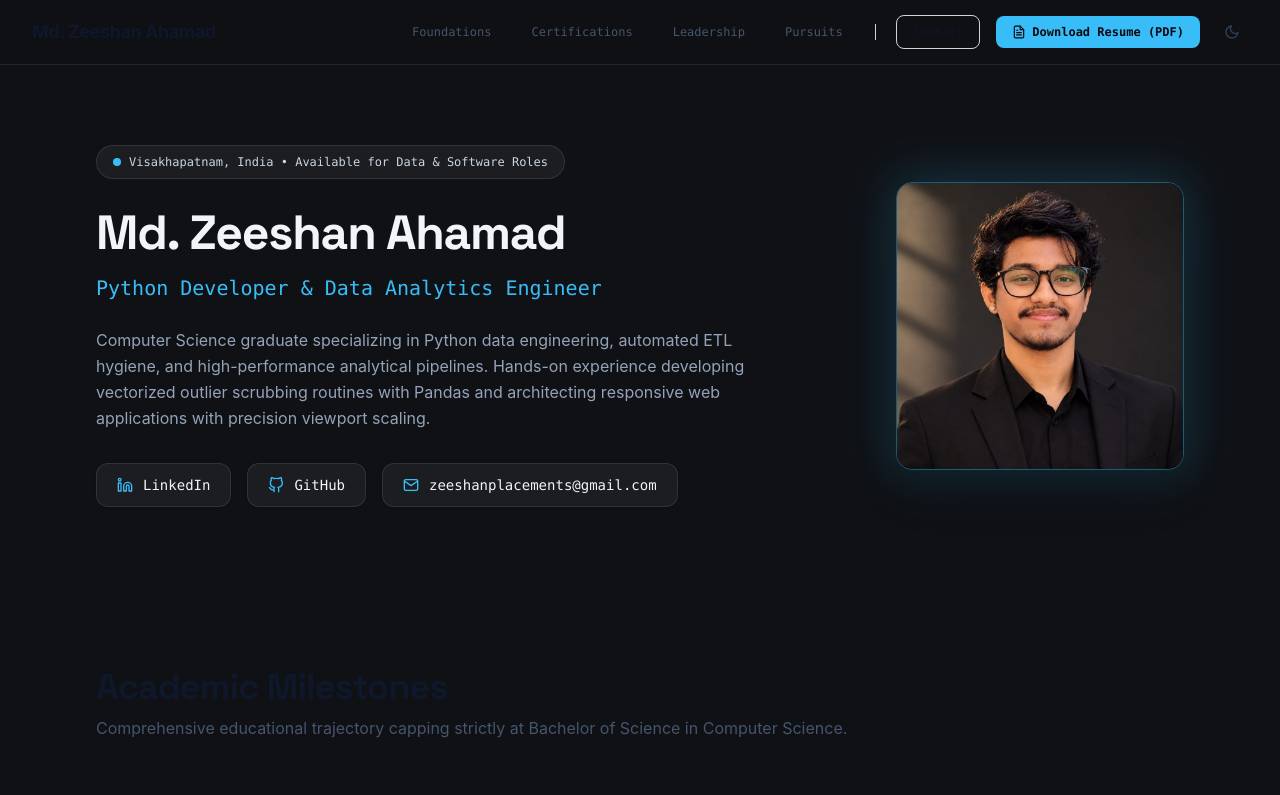
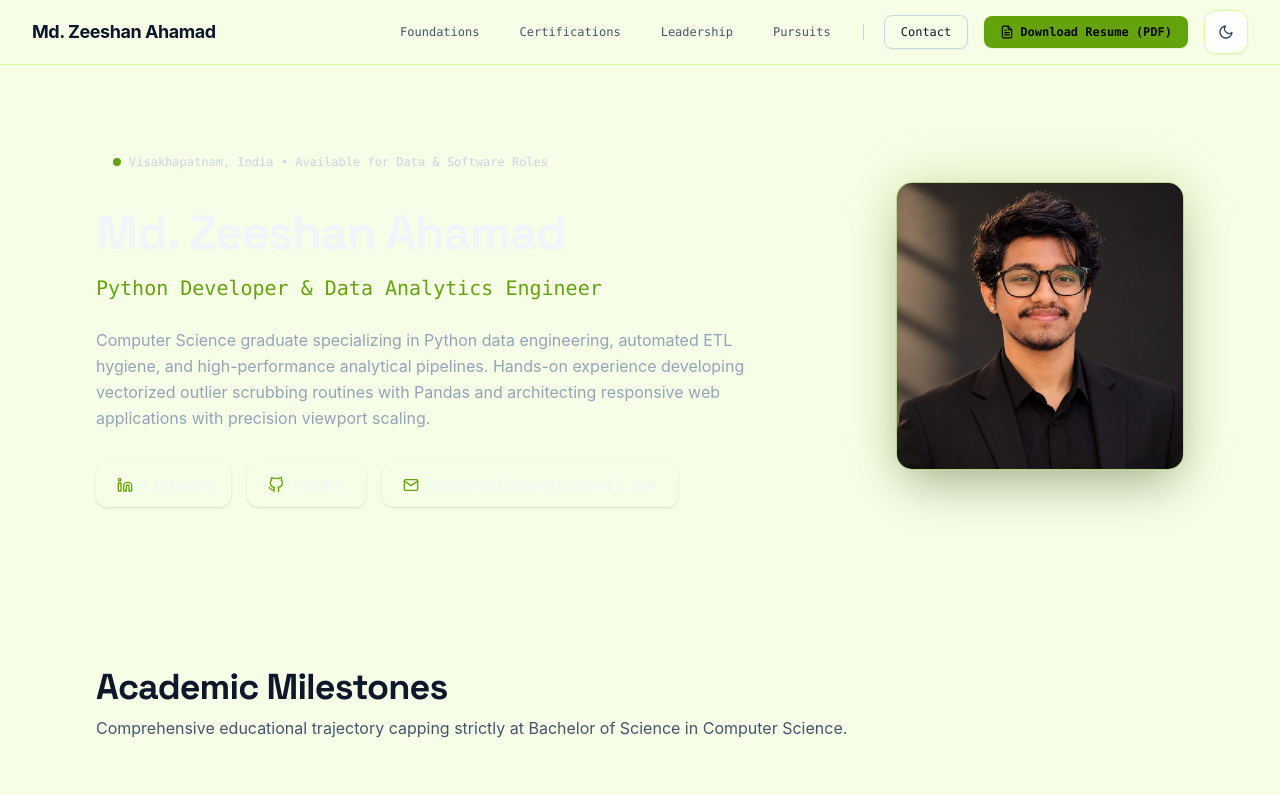
Before and after one commit to Shan-ahamad-3/portfolio, a React (Vite) app: page / in a window 1280 px wide. Shown: the top 795 px of the page. Built offline with nearby package versions, Linux system fonts and the light colour scheme.

Commit message:
fix: separate light-dark mode from palette architecture, fix pursuits button overlap, and sync favicon

```diff
--- a/index.html
+++ b/index.html
@@ -3,7 +3,7 @@
 
 <head>
   <meta charset="UTF-8" />
-  <link rel="icon" type="image/svg+xml" href="/vite.svg" />
+  <link rel="icon" type="image/svg+xml" href="/favicon.svg?v=2" />
   <meta name="viewport" content="width=device-width, initial-scale=1.0" />
 
   <!-- Primary Meta Tags -->
@@ -26,7 +26,7 @@
     rel="stylesheet">
 </head>
 
-<body class="bg-[#0F1115] text-[#F1F5F9]">
+<body class="bg-[#030407] text-[#F8FAFC]">
   <div id="root"></div>
   <script type="module" src="/src/main.jsx"></script>
 </body>
--- a/src/components/ThemeSwitcher.jsx
+++ b/src/components/ThemeSwitcher.jsx
@@ -1,92 +1,99 @@
 import { useState, useEffect } from 'react';
 import { FiCheck, FiLayers } from 'react-icons/fi';
 
-const themes = [
+const palettes = [
+  {
+    id: 'dev-tool',
+    name: 'Dev-Tool Startup',
+    tag: 'Ink Black + Acid Lime (#BAFF29)',
+    dotColor: '#baff29',
+    bgColor: '#030407',
+  },
   {
     id: 'technical-blueprint',
     name: 'Technical Blueprint',
-    tag: 'Tech Slate 60-30-10 (#38BDF8)',
+    tag: 'Deep Navy + Steel Blue (#38BDF8)',
     dotColor: '#38bdf8',
-    bgColor: '#0F1115',
+    bgColor: '#060D1A',
   },
   {
     id: 'terminal-monolith',
     name: 'Terminal Monolith',
-    tag: 'Obsidian + Amber (#F59E0B)',
+    tag: 'Warm Espresso + Amber (#F59E0B)',
     dotColor: '#f59e0b',
-    bgColor: '#090a0f',
+    bgColor: '#0F0B07',
   },
   {
     id: 'editorial-minimalist',
     name: 'Editorial Minimalist',
-    tag: 'Carbon + Sage/Mint (#34D399)',
+    tag: 'Forest Carbon + Sage/Mint (#34D399)',
     dotColor: '#34d399',
-    bgColor: '#0b0c0e',
+    bgColor: '#06100C',
   },
 ];
 
 export default function ThemeSwitcher() {
-  const [currentTheme, setCurrentTheme] = useState(() => {
+  const [currentPalette, setCurrentPalette] = useState(() => {
     if (typeof window !== 'undefined') {
-      return localStorage.getItem('app-palette-theme') || 'technical-blueprint';
+      return localStorage.getItem('app-palette-architecture') || 'dev-tool';
     }
-    return 'technical-blueprint';
+    return 'dev-tool';
   });
 
   const [isOpen, setIsOpen] = useState(false);
 
   useEffect(() => {
-    document.documentElement.setAttribute('data-theme', currentTheme);
-    localStorage.setItem('app-palette-theme', currentTheme);
-  }, [currentTheme]);
+    document.documentElement.setAttribute('data-palette', currentPalette);
+    localStorage.setItem('app-palette-architecture', currentPalette);
+  }, [currentPalette]);
 
-  const activeThemeMeta = themes.find((t) => t.id === currentTheme) || themes[0];
+  const activePaletteMeta = palettes.find((p) => p.id === currentPalette) || palettes[0];
 
   return (
     <div className="fixed bottom-5 right-5 z-50 font-mono text-xs select-none">
       {/* Menu Tray when open */}
       {isOpen && (
-        <div className="mb-2 p-2 rounded-2xl bg-[#0F1115]/95 backdrop-blur-xl border border-white/10 shadow-2xl space-y-1 w-64 animate-in fade-in slide-in-from-bottom-2 duration-200">
-          <div className="px-3 py-2 text-[11px] font-bold uppercase tracking-wider text-slate-400 border-b border-white/10 flex items-center justify-between">
+        <div className="mb-2 p-2 rounded-2xl bg-[var(--bg-card)] backdrop-blur-xl border border-[var(--border-card)] shadow-2xl space-y-1 w-64 animate-in fade-in slide-in-from-bottom-2 duration-200">
+          <div className="px-3 py-2 text-[11px] font-bold uppercase tracking-wider text-[var(--text-secondary)] border-b border-[var(--border-card)] flex items-center justify-between">
             <span>Palette Architecture</span>
             <span
               className="w-2.5 h-2.5 rounded-full"
-              style={{ backgroundColor: activeThemeMeta.dotColor }}
+              style={{ backgroundColor: activePaletteMeta.dotColor }}
             />
           </div>
 
           <div className="space-y-1 pt-1">
-            {themes.map((t) => {
-              const isSelected = currentTheme === t.id;
+            {palettes.map((p) => {
+              const isSelected = currentPalette === p.id;
               return (
                 <button
-                  key={t.id}
+                  key={p.id}
                   onClick={() => {
-                    setCurrentTheme(t.id);
+                    setCurrentPalette(p.id);
                     setIsOpen(false);
                   }}
                   type="button"
                   className={`w-full min-h-[44px] flex items-center justify-between px-3 py-2.5 rounded-xl transition-all cursor-pointer text-left ${
                     isSelected
-                      ? 'bg-white/10 text-[#F1F5F9] border border-white/15 shadow-xs'
-                      : 'hover:bg-white/5 text-[#94A3B8]'
+                      ? 'bg-white/10 text-[var(--text-primary)] border border-[var(--border-card)] shadow-xs'
+                      : 'hover:bg-white/5 text-[var(--text-secondary)]'
                   }`}
                 >
                   <div className="flex items-center gap-2.5">
                     <span
                       className="w-3.5 h-3.5 rounded-full border border-black/40 shadow-xs shrink-0"
-                      style={{ backgroundColor: t.dotColor }}
+                      style={{ backgroundColor: p.dotColor }}
                     />
                     <div>
-                      <div className="font-semibold text-xs leading-snug">{t.name}</div>
-                      <div className="text-[10px] text-slate-400">{t.tag}</div>
+                      <div className="font-semibold text-xs leading-snug">{p.name}</div>
+                      <div className="text-[10px] opacity-80">{p.tag}</div>
                     </div>
                   </div>
 
                   {isSelected && (
                     <FiCheck
                       className="w-4 h-4 shrink-0"
-                      style={{ color: t.dotColor }}
+                      style={{ color: p.dotColor }}
                     />
                   )}
                 </button>
@@ -100,14 +107,14 @@ export default function ThemeSwitcher() {
       <button
         onClick={() => setIsOpen(!isOpen)}
         type="button"
-        aria-label="Toggle live palette switcher"
-        className="flex items-center gap-2.5 min-h-[44px] px-4 py-2.5 rounded-full bg-[#0F1115]/90 hover:bg-[#14171b] border border-white/15 hover:border-white/30 shadow-2xl backdrop-blur-md text-[#F1F5F9] transition-all cursor-pointer hover:scale-[1.02] active:scale-[0.98]"
+        aria-label="Toggle live palette architecture switcher"
+        className="flex items-center gap-2.5 min-h-[44px] px-4 py-2.5 rounded-full bg-[var(--bg-card)] hover:opacity-90 border border-[var(--border-card)] shadow-2xl backdrop-blur-md text-[var(--text-primary)] transition-all cursor-pointer hover:scale-[1.02] active:scale-[0.98]"
       >
-        <FiLayers className="w-4 h-4 text-slate-400" />
-        <span className="font-medium text-[11px]">{activeThemeMeta.name}</span>
+        <FiLayers className="w-4 h-4 opacity-75" />
+        <span className="font-medium text-[11px]">{activePaletteMeta.name}</span>
         <span
           className="w-2.5 h-2.5 rounded-full border border-black/40 shadow-xs animate-pulse"
-          style={{ backgroundColor: activeThemeMeta.dotColor }}
+          style={{ backgroundColor: activePaletteMeta.dotColor }}
         />
       </button>
     </div>
--- a/src/components/ui/ThemeToggle.jsx
+++ b/src/components/ui/ThemeToggle.jsx
@@ -1,18 +1,21 @@
 import { FiSun, FiMoon } from 'react-icons/fi';
 
 /**
- * Accessible light/dark theme switch button.
+ * Accessible light/dark mode switch button.
+ * Sets document.documentElement attribute 'data-mode' and toggles the '.dark' class cleanly.
  */
 export default function ThemeToggle({ theme, toggleTheme }) {
+  const isDark = theme === 'dark';
+
   return (
     <button
       onClick={toggleTheme}
       type="button"
-      aria-label={`Switch to ${theme === 'dark' ? 'light' : 'dark'} mode`}
-      className="p-2 rounded-lg text-slate-600 dark:text-slate-300 hover:bg-slate-100 dark:hover:bg-slate-800 focus:outline-hidden focus:ring-2 focus:ring-teal-500 transition-colors cursor-pointer"
-      title={`Toggle theme (currently ${theme})`}
+      aria-label={`Switch to ${isDark ? 'light' : 'dark'} mode`}
+      className="p-2.5 rounded-xl border border-[var(--border-card)] bg-[var(--bg-card)] hover:border-[var(--accent)] text-slate-400 hover:text-[var(--accent)] focus:outline-hidden focus:ring-2 focus:ring-[var(--accent)] transition-all cursor-pointer shadow-xs min-h-[44px] min-w-[44px] flex items-center justify-center"
+      title={`Toggle theme (currently ${theme} mode)`}
     >
-      {theme === 'dark' ? (
+      {isDark ? (
         <FiSun className="w-4 h-4 text-amber-400" />
       ) : (
         <FiMoon className="w-4 h-4 text-slate-700" />
--- a/src/hooks/useTheme.js
+++ b/src/hooks/useTheme.js
@@ -1,24 +1,28 @@
 import { useState, useEffect } from 'react';
 
 /**
- * Custom hook to manage theme with system preference default and localStorage persistence.
+ * Custom hook to manage color mode ('dark' vs 'light') separately from palette selection,
+ * setting document.documentElement attribute 'data-mode' and toggling '.dark' class cleanly.
  */
 export function useTheme() {
   const [theme, setTheme] = useState(() => {
-    if (typeof window === 'undefined') return 'light';
-    const saved = localStorage.getItem('theme');
+    if (typeof window === 'undefined') return 'dark';
+    const saved = localStorage.getItem('app-color-mode');
     if (saved) return saved;
     return window.matchMedia('(prefers-color-scheme: dark)').matches ? 'dark' : 'light';
   });
 
   useEffect(() => {
     const root = document.documentElement;
+    root.setAttribute('data-mode', theme);
     if (theme === 'dark') {
       root.classList.add('dark');
+      root.classList.remove('light');
     } else {
       root.classList.remove('dark');
+      root.classList.add('light');
     }
-    localStorage.setItem('theme', theme);
+    localStorage.setItem('app-color-mode', theme);
   }, [theme]);
 
   const toggleTheme = () => {
--- a/src/index.css
+++ b/src/index.css
@@ -3,14 +3,14 @@
 
 @layer base {
   :root {
-    /* 60-30-10 Tech Slate Palette Default */
-    --bg-canvas: #0F1115;                  /* 60% Midnight Slate */
-    --bg-card: rgba(255, 255, 255, 0.03);  /* 30% Silver Glass */
-    --border-card: rgba(255, 255, 255, 0.08);
-    --accent: #38BDF8;                     /* 10% Steel Cobalt */
-    --accent-muted: rgba(56, 189, 248, 0.12);
-    --accent-border: rgba(56, 189, 248, 0.35);
-    --text-primary: #F1F5F9;
+    /* Color Mode & Flagship Default: Dev-Tool Startup */
+    --bg-canvas: #030407;
+    --bg-card: rgba(186, 255, 41, 0.03);
+    --border-card: rgba(186, 255, 41, 0.18);
+    --accent: #BAFF29;
+    --accent-muted: rgba(186, 255, 41, 0.12);
+    --accent-border: rgba(186, 255, 41, 0.35);
+    --text-primary: #F8FAFC;
     --text-secondary: #94A3B8;
 
     /* Legacy compatibility mappings */
@@ -22,58 +22,119 @@
     color-scheme: dark;
   }
 
-  /* Candidate 1: Terminal Monolith (Deep Obsidian + Amber) */
-  [data-theme="terminal-monolith"] {
-    --bg-canvas: #090a0f;
-    --bg-card: rgba(255, 255, 255, 0.03);
-    --border-card: rgba(245, 158, 11, 0.15);
-    --accent: #f59e0b;
-    --accent-muted: rgba(245, 158, 11, 0.12);
-    --accent-border: rgba(245, 158, 11, 0.35);
-    --text-primary: #f8fafc;
-    --text-secondary: #94a3b8;
+  /* =========================================================================
+     DARK MODE PALETTES (data-mode="dark" or default dark root)
+     ========================================================================= */
 
-    --bg-base: #090a0f;
-    --bg-surface: #12151e;
-    --border-subtle: #1e2433;
-    --accent-primary: #f59e0b;
-    --accent-primary-hover: #d97706;
+  /* Flagship Option 1: Dev-Tool Startup (Ink Black + Acid Lime) */
+  [data-palette="dev-tool"],
+  :root:not([data-palette]) {
+    --bg-canvas: #030407;
+    --bg-card: rgba(186, 255, 41, 0.03);
+    --border-card: rgba(186, 255, 41, 0.18);
+    --accent: #BAFF29;
+    --accent-muted: rgba(186, 255, 41, 0.12);
+    --accent-border: rgba(186, 255, 41, 0.35);
+    --text-primary: #F8FAFC;
+    --text-secondary: #94A3B8;
   }
 
-  /* Candidate 2: Editorial Minimalist (Pitch Carbon + Sage/Mint) */
-  [data-theme="editorial-minimalist"] {
-    --bg-canvas: #0b0c0e;
-    --bg-card: rgba(255, 255, 255, 0.03);
-    --border-card: rgba(52, 211, 153, 0.15);
-    --accent: #34d399;
-    --accent-muted: rgba(52, 211, 153, 0.12);
-    --accent-border: rgba(52, 211, 153, 0.35);
-    --text-primary: #f3f4f6;
-    --text-secondary: #9ca3af;
-
-    --bg-base: #0b0c0e;
-    --bg-surface: #14171b;
-    --border-subtle: #22272e;
-    --accent-primary: #34d399;
-    --accent-primary-hover: #10b981;
-  }
-
-  /* Candidate 3: Technical Blueprint / Tech Slate (Midnight Slate + Steel Blue) */
-  [data-theme="technical-blueprint"] {
-    --bg-canvas: #0F1115;
-    --bg-card: rgba(255, 255, 255, 0.03);
-    --border-card: rgba(255, 255, 255, 0.08);
+  /* Option 2: Technical Blueprint (Deep Navy Canvas + Steel Blue) */
+  [data-palette="technical-blueprint"] {
+    --bg-canvas: #060D1A;
+    --bg-card: rgba(56, 189, 248, 0.05);
+    --border-card: rgba(56, 189, 248, 0.22);
     --accent: #38BDF8;
     --accent-muted: rgba(56, 189, 248, 0.12);
     --accent-border: rgba(56, 189, 248, 0.35);
     --text-primary: #F1F5F9;
     --text-secondary: #94A3B8;
+  }
 
-    --bg-base: #0F1115;
-    --bg-surface: rgba(255, 255, 255, 0.03);
-    --border-subtle: rgba(255, 255, 255, 0.08);
-    --accent-primary: #38BDF8;
-    --accent-primary-hover: #0284c7;
+  /* Option 3: Terminal Monolith (Warm Espresso Obsidian + Amber) */
+  [data-palette="terminal-monolith"] {
+    --bg-canvas: #0F0B07;
+    --bg-card: rgba(245, 158, 11, 0.05);
+    --border-card: rgba(245, 158, 11, 0.22);
+    --accent: #F59E0B;
+    --accent-muted: rgba(245, 158, 11, 0.12);
+    --accent-border: rgba(245, 158, 11, 0.35);
+    --text-primary: #F8FAFC;
+    --text-secondary: #94A3B8;
+  }
+
+  /* Option 4: Editorial Minimalist (Deep Forest Carbon + Sage/Mint) */
+  [data-palette="editorial-minimalist"] {
+    --bg-canvas: #06100C;
+    --bg-card: rgba(52, 211, 153, 0.05);
+    --border-card: rgba(52, 211, 153, 0.22);
+    --accent: #34D399;
+    --accent-muted: rgba(52, 211, 153, 0.12);
+    --accent-border: rgba(52, 211, 153, 0.35);
+    --text-primary: #F3F4F6;
+    --text-secondary: #9CA3AF;
+  }
+
+  /* =========================================================================
+     LIGHT MODE OVERRIDES (data-mode="light" or html.light)
+     ========================================================================= */
+
+  [data-mode="light"],
+  html.light {
+    --bg-canvas: #F8FAFC;
+    --bg-card: rgba(255, 255, 255, 0.90);
+    --border-card: #E2E8F0;
+    --text-primary: #0F172A;
+    --text-secondary: #475569;
+    color-scheme: light;
+  }
+
+  [data-mode="light"][data-palette="dev-tool"],
+  html.light[data-palette="dev-tool"] {
+    --bg-canvas: #F7FEE7;
+    --bg-card: rgba(255, 255, 255, 0.92);
+    --border-card: #D9F99D;
+    --accent: #65A30D;
+    --accent-muted: rgba(101, 163, 13, 0.12);
+    --accent-border: rgba(101, 163, 13, 0.35);
+    --text-primary: #14532D;
+    --text-secondary: #4D7C0F;
+  }
+
+  [data-mode="light"][data-palette="technical-blueprint"],
+  html.light[data-palette="technical-blueprint"] {
+    --bg-canvas: #F0F9FF;
+    --bg-card: rgba(255, 255, 255, 0.92);
+    --border-card: #BAE6FD;
+    --accent: #0284C7;
+    --accent-muted: rgba(2, 132, 199, 0.12);
+    --accent-border: rgba(2, 132, 199, 0.35);
+    --text-primary: #0C4A6E;
+    --text-secondary: #0369A1;
+  }
+
+  [data-mode="light"][data-palette="terminal-monolith"],
+  html.light[data-palette="terminal-monolith"] {
+    --bg-canvas: #FFFBEB;
+    --bg-card: rgba(255, 255, 255, 0.92);
+    --border-card: #FDE68A;
+    --accent: #D97706;
+    --accent-muted: rgba(217, 119, 6, 0.12);
+    --accent-border: rgba(217, 119, 6, 0.35);
+    --text-primary: #78350F;
+    --text-secondary: #B45309;
+  }
+
+  [data-mode="light"][data-palette="editorial-minimalist"],
+  html.light[data-palette="editorial-minimalist"] {
+    --bg-canvas: #F0FDF4;
+    --bg-card: rgba(255, 255, 255, 0.92);
+    --border-card: #BBF7D0;
+    --accent: #059669;
+    --accent-muted: rgba(5, 150, 105, 0.12);
+    --accent-border: rgba(5, 150, 105, 0.35);
+    --text-primary: #064E3B;
+    --text-secondary: #047857;
   }
 
   html, body {
```
Also changed, not shown: src/components/Pursuits.jsx (+19 -19 lines).
